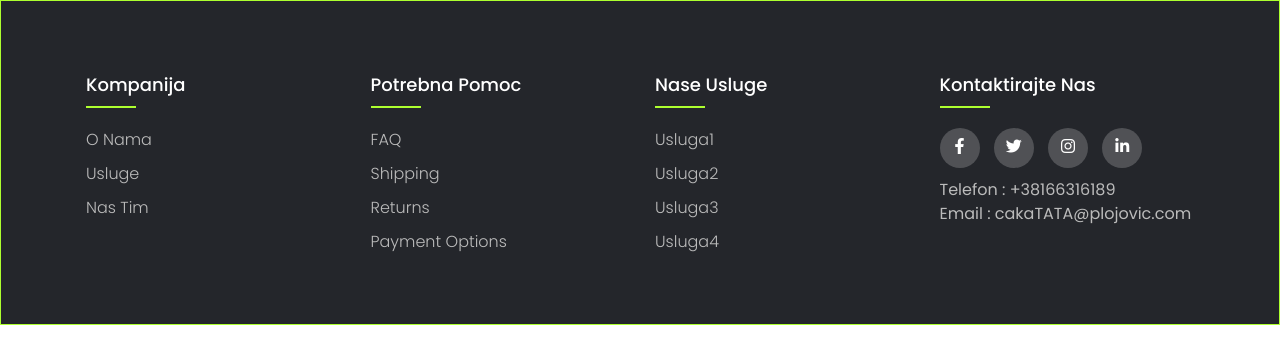
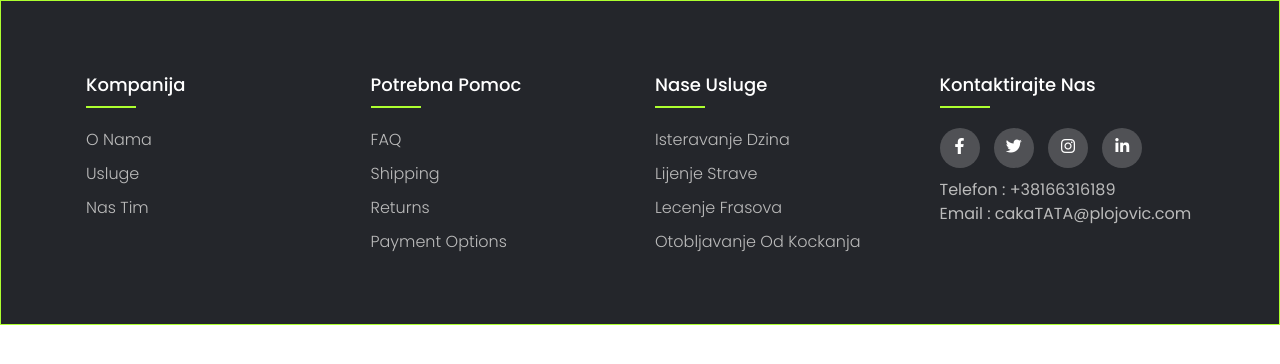
Before and after one commit to Camil-P/Clinic, a PHP site: page / in a window 1280 px wide. Shown: the top 364 px of the page. Run offline with PHP 8.4, Linux system fonts and the light colour scheme; some libraries are stand-ins or nearby versions.

Commit message:
editFooter

```diff
--- a/index.html
+++ b/index.html
@@ -50,10 +50,10 @@
           <div class="footer-col">
             <h4>Nase usluge</h4>
             <ul>
-              <li><a href="#">usluga1</a></li>
-              <li><a href="#">usluga2</a></li>
-              <li><a href="#">usluga3</a></li>
-              <li><a href="#">usluga4</a></li>
+              <li><a href="#">Isteravanje dzina</a></li>
+              <li><a href="#">lijenje strave</a></li>
+              <li><a href="#">lecenje frasova</a></li>
+              <li><a href="#">otobljavanje od kockanja</a></li>
             </ul>
           </div>
           <div class="footer-col">
```
Also changed, not shown: resouces/core.css (line endings or trailing spaces).
